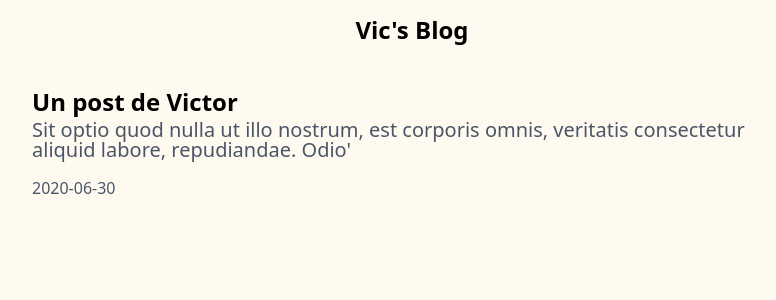
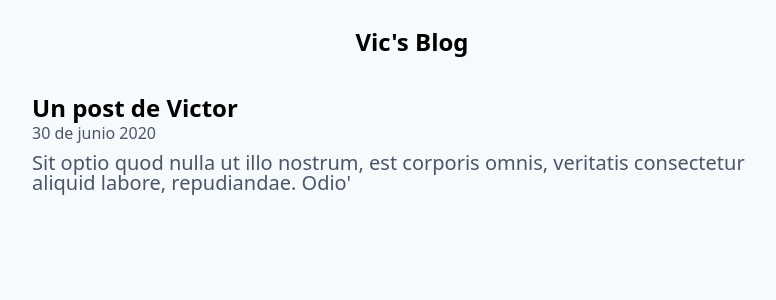
Before and after one commit to vicmars5/vicdiaz.io, a Next.js app: page / in a window 1280 px wide. Shown: the top 300 px of the page, without its empty margins (228-1004 px from the left). Built offline with nearby package versions, Linux system fonts and the light colour scheme.

Commit message:
style and spacing improvements

```diff
--- a/package.json
+++ b/package.json
@@ -8,6 +8,7 @@
     "start": "next start"
   },
   "dependencies": {
+    "date-fns": "^2.15.0",
     "dotenv": "^8.2.0",
     "firebase-admin": "^9.0.0",
     "next": "9.4.4",
--- a/pages/index.js
+++ b/pages/index.js
@@ -2,6 +2,7 @@ import PropTypes from 'prop-types'
 import Link from 'next/link'
 import Layout from '../organisms/Layout'
 import getPosts from '../utils/get-posts-slugs'
+import formatDate from '../utils/format-date'
 
 export default function Home ({ pageTitle, description, posts, ...props }) {
   return (
@@ -10,11 +11,13 @@ export default function Home ({ pageTitle, description, posts, ...props }) {
         <article key={post.path}>
           <Link href={post.path} key={post.path}>
             <a>
-              <h2 className='inline-block'>
+              <h2 className='inline-block leading-none w-full text-2xl'>
                 {post.title}
               </h2>
+              <p className='leading-none text-gray-700 pb-3 text-base'>
+                {formatDate(new Date(post.date))}
+              </p>
               <p className='leading-none text-gray-700'>{post.description}</p>
-              <small className='text-gray-700'>{post.date}</small>
             </a>
           </Link>
         </article>
--- a/styles/index.css
+++ b/styles/index.css
@@ -3,7 +3,8 @@
 @tailwind utilities;
 
 body {
-  @apply text-gray-900 bg-orange-100;
+  @apply text-gray-900 bg-gray-100;
+  @apply p-3;
 	font-size: 20px;
 }
 
--- /dev/null
+++ b/utils/format-date.js
@@ -0,0 +1,11 @@
+import { format } from 'date-fns'
+import es from 'date-fns/locale/es'
+
+/**
+ * @param {Date} date
+ */
+export default function formatDate (date) {
+  return format(date, 'dd \'de\' MMMM yyyy', {
+    locale: es
+  })
+}
```
Also changed, not shown: 1 other file (tests, documents, lock files or other folders).
